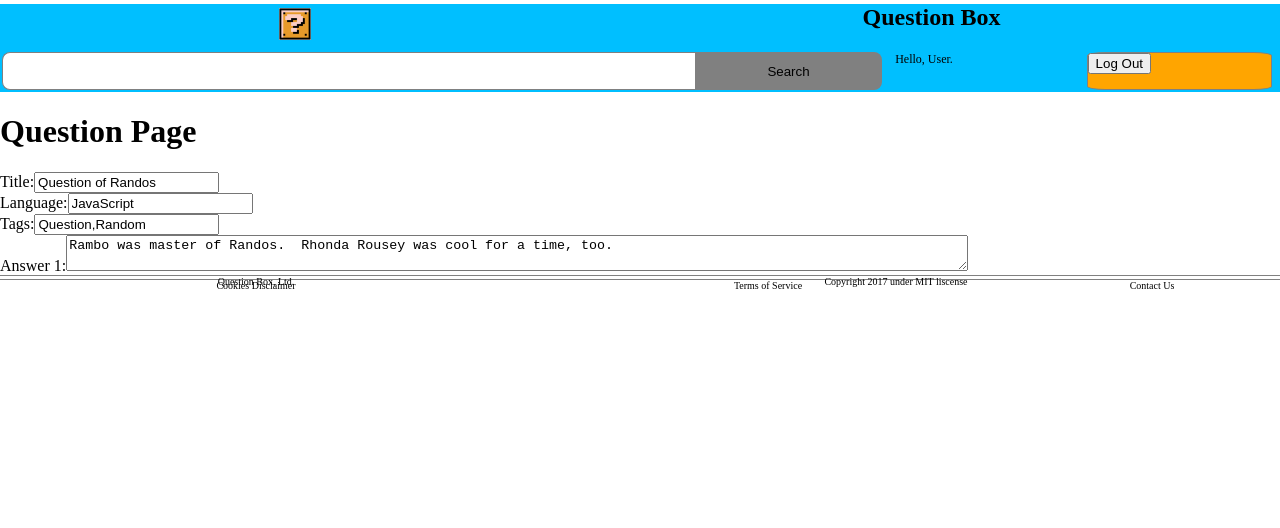
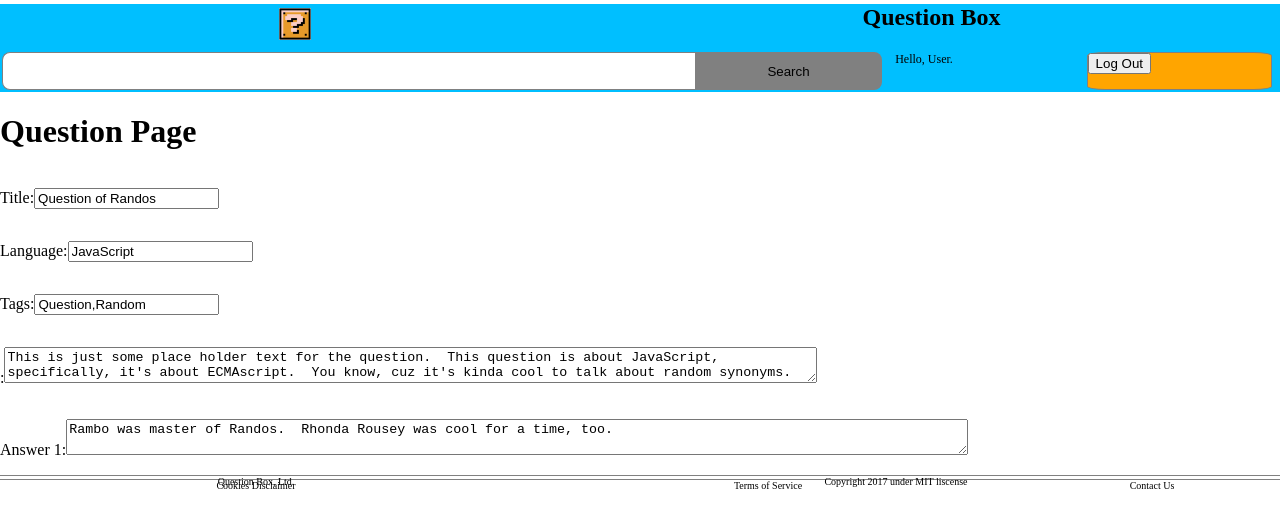
Before and after one commit to TIY-Durham-Question-Box/question-box-frontend, a React (Create React App) app: page /viewquestion in a window 1280 px wide. Shown: the top 528 px of the page. Built offline with nearby package versions, Linux system fonts and the light colour scheme.

Commit message:
Styles question page

```diff
--- a/src/components/questionpage.js
+++ b/src/components/questionpage.js
@@ -10,6 +10,7 @@ export default class QuestionPage extends Component {
       title: "Question of Randos",
       language: "JavaScript",
       tags: ['Question', 'Random'],
+      question: "This is just some place holder text for the question.  This question is about JavaScript, specifically, it's about ECMAscript.  You know, cuz it's kinda cool to talk about random synonyms.",
       history: [
         {
           answerId: 1,
@@ -25,22 +26,25 @@ export default class QuestionPage extends Component {
       <div>
           <div className="questionpage-component" >
             <h1>Question Page</h1>
-            <label>
+            <p>
               Title:
               <input type="text" value={this.state.title} readOnly/>
-            </label>
-            <label>
+            </p>
+            <p>
               Language:
               <input type="text" value={this.state.language} readOnly/>
-            </label>
-            <label>
+            </p>
+            <p>
               Tags:
               <input type="text" value={this.state.tags} readOnly/>
-            </label>
-            <label>
+            </p>
+            <p className="active-question-textarea">:
+              <textarea value={this.state.question} readOnly />
+            </p>
+            <p>
               Answer {this.state.history[0].answerId}:
-              <textarea readOnly>{this.state.history[0].answer}</textarea>
-            </label>
+              <textarea readOnly value={this.state.history[0].answer} />
+            </p>
           </div>
       </div>
     )
--- a/src/styles/question-page.css
+++ b/src/styles/question-page.css
@@ -2,6 +2,9 @@
   display: flex;
   flex-direction: column;
 }
+.active-question-textarea{
+  width: 90%;
+}
 textarea{
   width:70%;
 }
```
